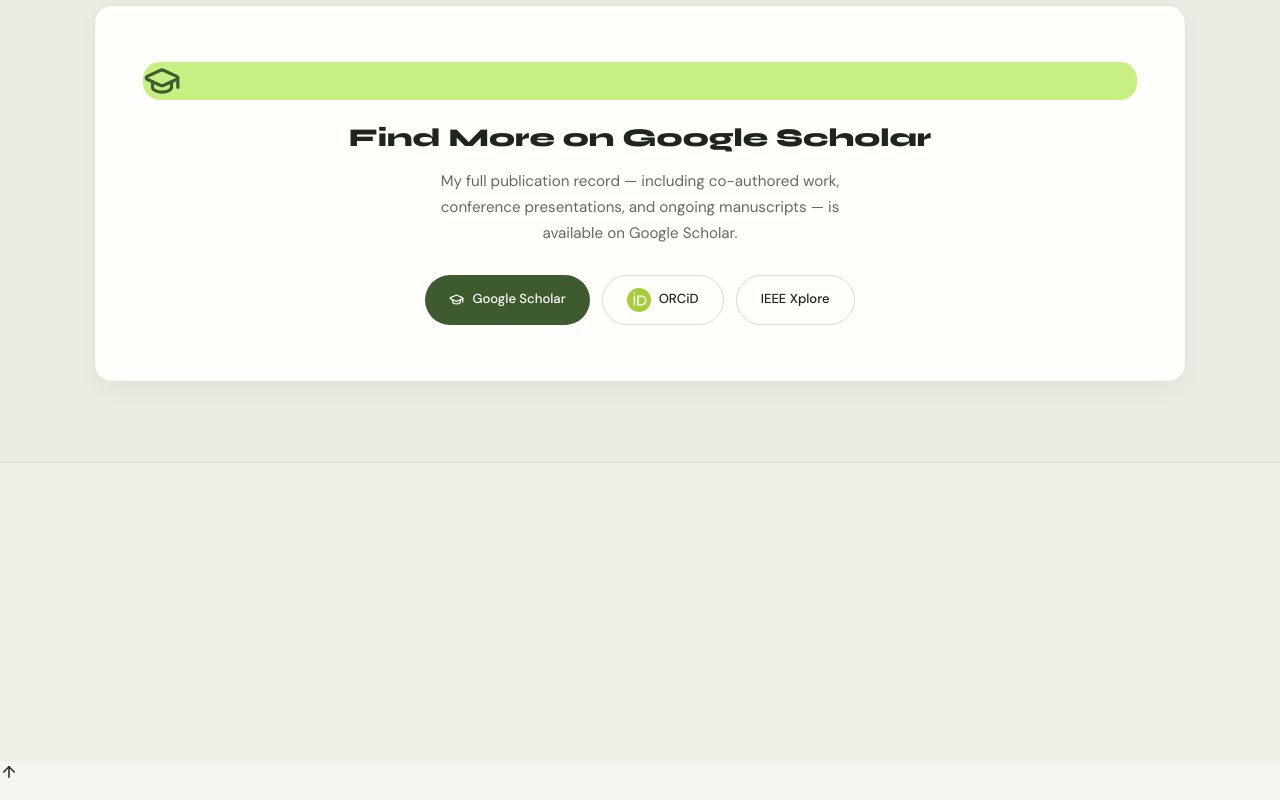
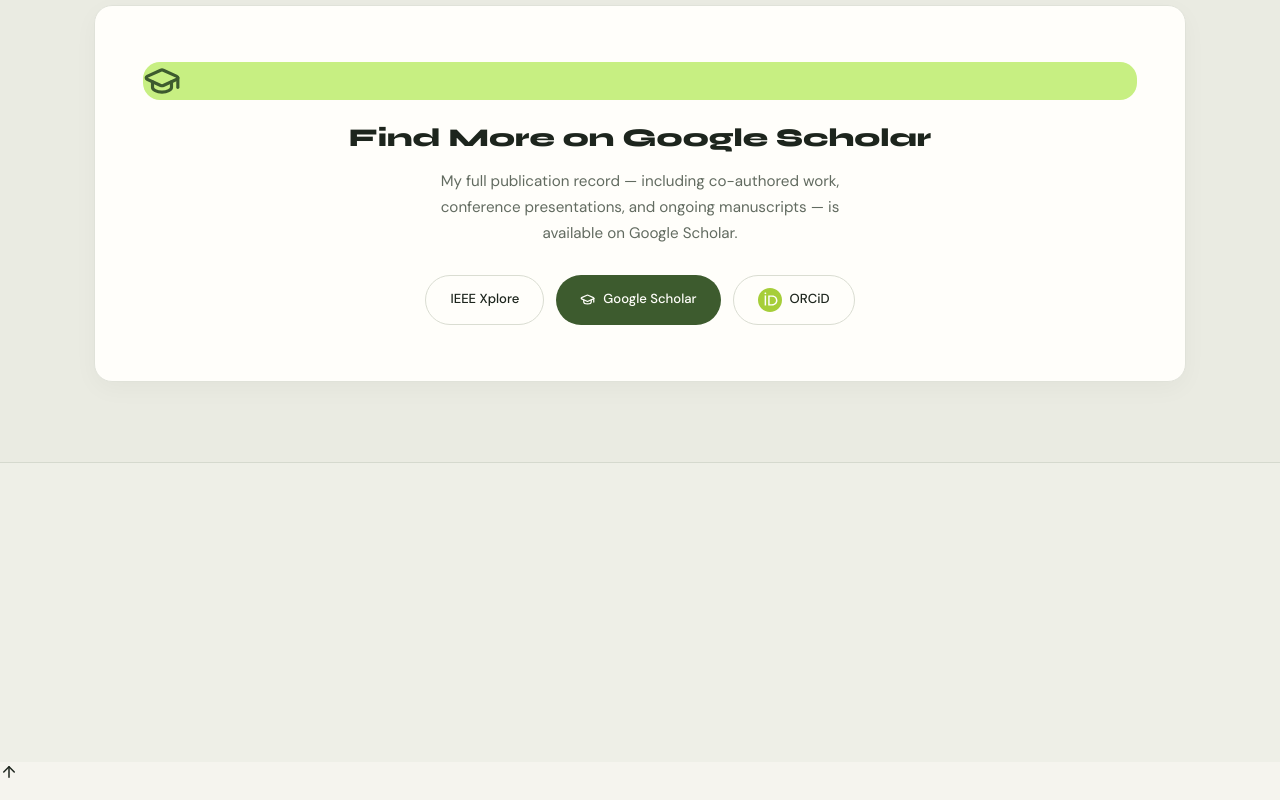
Before and after one commit to anubhab7105/My_Portfolio, a Next.js app: page /publications in a window 1280 px wide. Shown: the part 2034-2834 px from the top of the page. Built offline with nearby package versions, Linux system fonts and the light colour scheme.

Commit message:
Remove duplicate IEEE Xplore link
Removed duplicate link to IEEE Xplore from publications page.

```diff
--- a/app/publications/page.tsx
+++ b/app/publications/page.tsx
@@ -211,6 +211,15 @@ export default function PublicationsPage() {
               </p>
               <div className="scholar-cta-links">
                 <a
+                  href="https://ieeexplore.ieee.org/author/445612925941485"
+                  target="_blank"
+                  rel="noopener noreferrer"
+                  className="btn btn-outline"
+                  aria-label="View publications on IEEE Xplore"
+                >
+                  IEEE Xplore
+                </a>
+                <a
                   href="https://scholar.google.com/citations?user=qOzRzE8AAAAJ&hl=en"
                   target="_blank"
                   rel="noopener noreferrer"
@@ -235,15 +244,6 @@ export default function PublicationsPage() {
                   />
                   ORCiD
                 </a>
-                <a
-                  href="https://ieeexplore.ieee.org/author/445612925941485"
-                  target="_blank"
-                  rel="noopener noreferrer"
-                  className="btn btn-outline"
-                  aria-label="View publications on IEEE Xplore"
-                >
-                  IEEE Xplore
-                </a>
               </div>
             </div>
           </AnimateUp>
```
